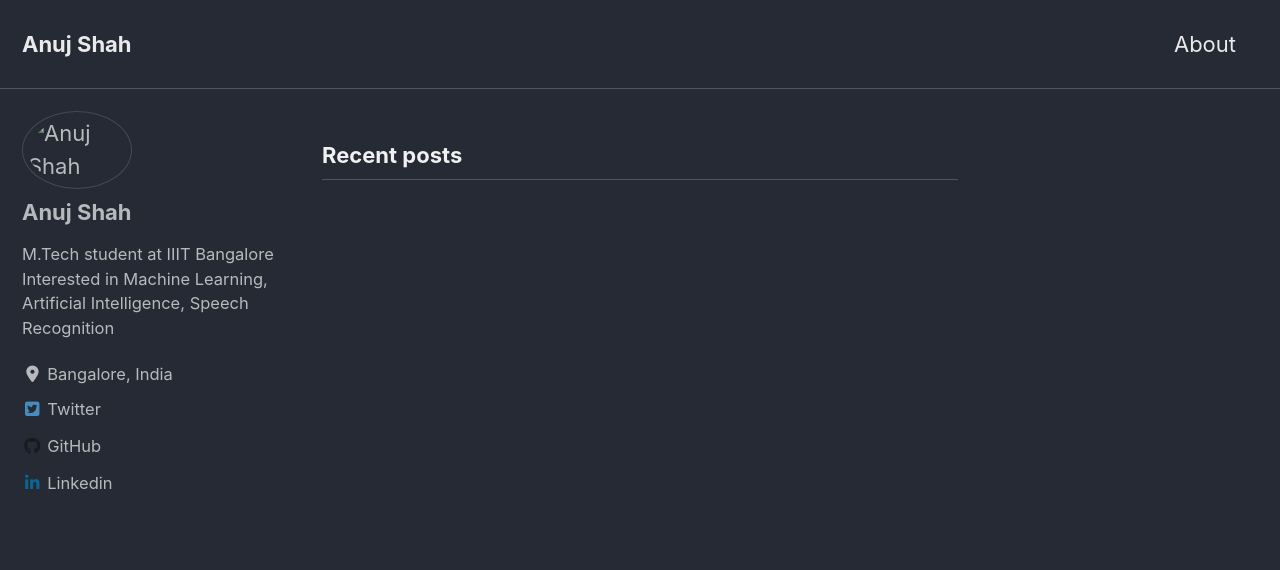
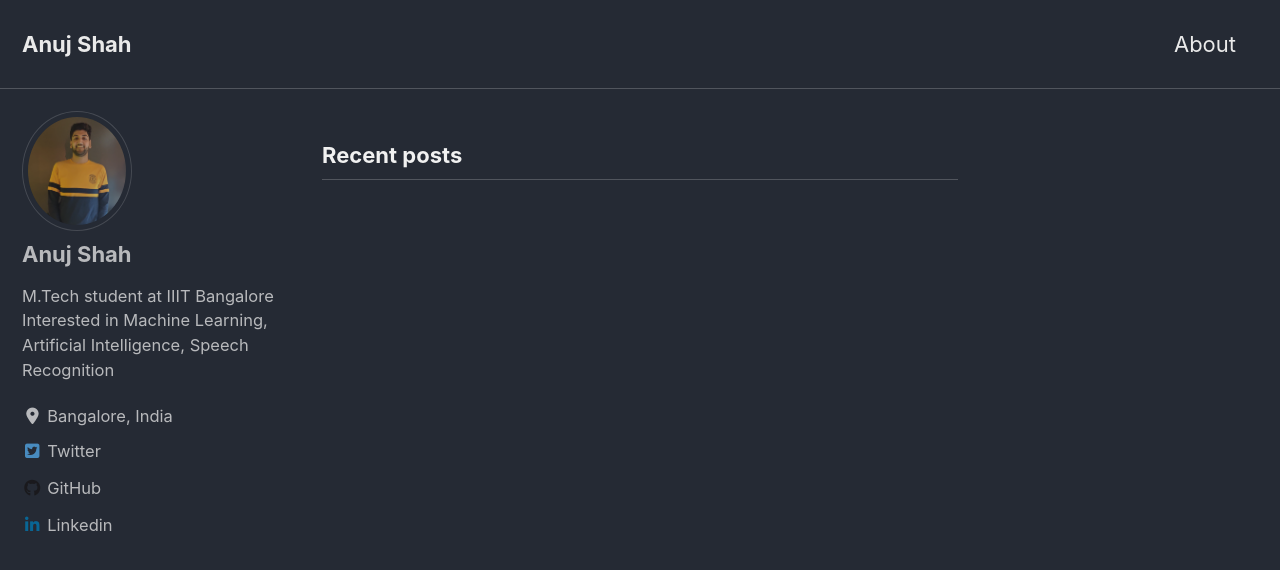
Before and after one commit to anuj1729/anuj1729.github.io, a Jekyll site: the page built from index.html, in a window 1280 px wide and 900 px high. Shown: the top 570 px of the window. Built offline with Jekyll 4.4.1, drawn with Linux system fonts in a browser that asks for light colours; cached includes are drawn as plain includes; nearby versions of some CDN libraries; the list of posts is cut into pages by our own code.

Commit message:
Updated Bio Image

```diff
--- a/_config.yml
+++ b/_config.yml
@@ -108,7 +108,7 @@ analytics:
 # Site Author
 author:
   name             : "Anuj Shah"
-  avatar           : ""
+  avatar           : "/assets/images/bio.jpg"
   bio              : "M.Tech student at IIIT Bangalore Interested in Machine Learning, Artificial Intelligence, Speech Recognition"
   location         : "Bangalore, India"
   email            :
```
